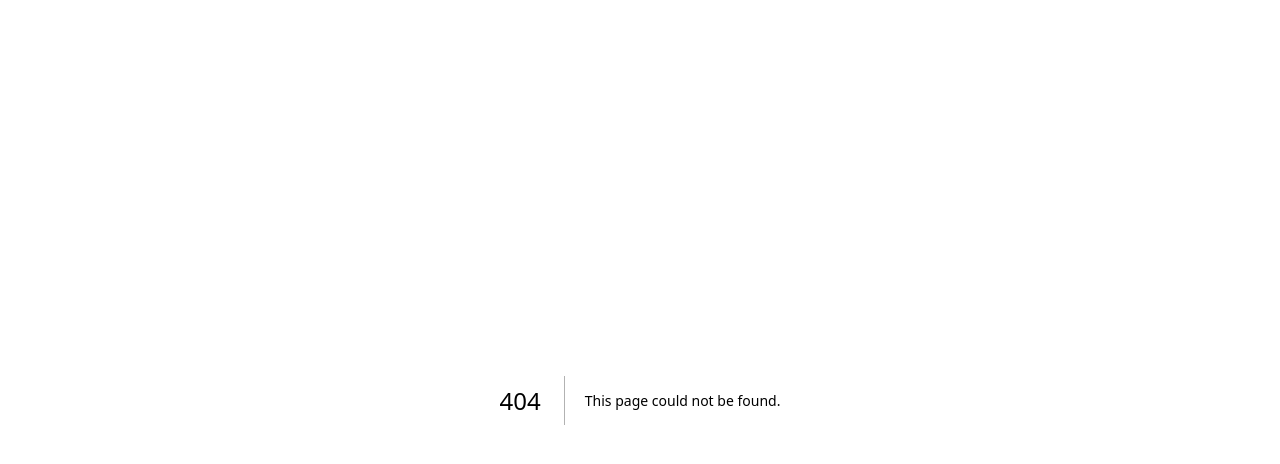
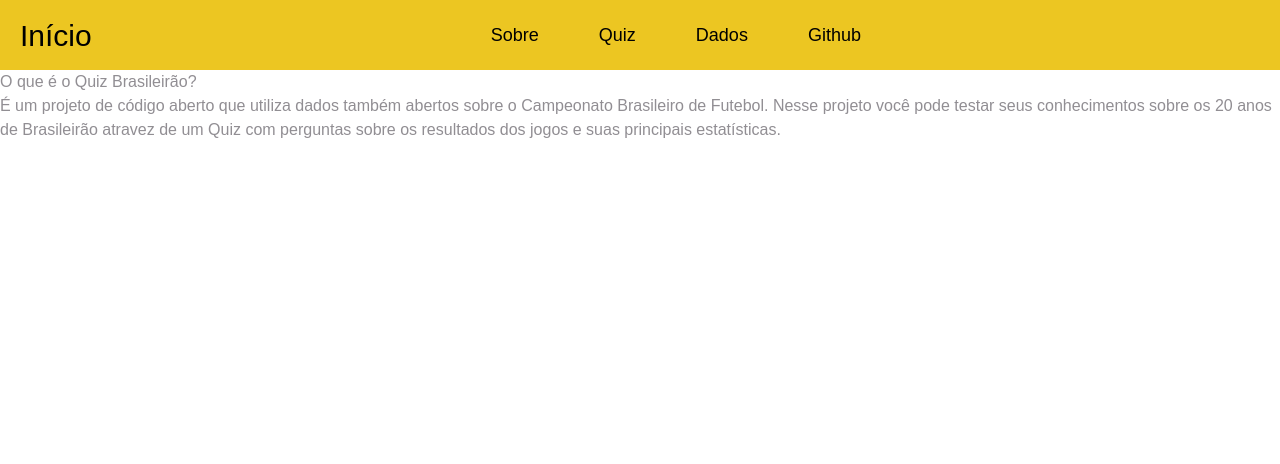
Before and after one commit to ti-a-go/quiz-brasileirao, a Next.js app: page /about in a window 1280 px wide. Before the commit this address had no page. Shown: the top 464 px of the page. Built offline with nearby package versions, Linux system fonts and the light colour scheme.

Commit message:
add new pages

```diff
--- /dev/null
+++ b/app/about/page.tsx
@@ -0,0 +1,15 @@
+import Navbar from "../components/Navbar";
+
+
+export default function About() {
+  return (<>
+    <Navbar></Navbar>
+
+    <h1>O que é o Quiz Brasileirão?</h1>
+
+    <p>
+        É um projeto de código aberto que utiliza dados também abertos sobre o Campeonato Brasileiro de Futebol. Nesse projeto você pode testar seus conhecimentos sobre os 20 anos de Brasileirão atravez de um Quiz com perguntas sobre os resultados dos jogos e suas principais estatísticas.
+    </p>
+
+  </>);
+}
--- a/app/components/Navbar.tsx
+++ b/app/components/Navbar.tsx
@@ -2,37 +2,56 @@
 
 import { useState } from 'react'
 import  styles from './Navbar.module.css';
+import Link from "next/link";
+
 
 function Navbar() {
     // adding the states
     const [isActive, setIsActive] = useState(false);
+
     //add the active class
     const toggleActiveClass = () => {
       setIsActive(!isActive);
     };
+
     //clean up function to remove the active class
     const removeActive = () => {
       setIsActive(false)
     }
+
     return (
       <div className={`${styles.app}`}>
         <header className={`${styles.appHeader}`}>
           <nav className={`${styles.navbar}`}>
-            {/* logo */}
-            <a href='#home' className={`${styles.logo}`}>Quiz Brasileirão</a>
+
+            <Link className={`${styles.logo}`} href="/">Início</Link>
+
             <ul className={`${styles.navMenu} ${isActive ? styles.active : ''}`}>
+
               <li onClick={removeActive}>
-                <a href='#home' className={`${styles.navLink}`}>Sobre</a>
+                <Link className={`${styles.navLink}`} href="/about">Sobre</Link>
               </li>
+
               <li onClick={removeActive}>
-                <a href='#home' className={`${styles.navLink}`}>Github</a>
+                <Link className={`${styles.navLink}`} href="/quiz">Quiz</Link>
               </li>
+
+              <li onClick={removeActive}>
+                <a target="_blank" href='https://github.com/adaoduque/Brasileirao_Dataset' className={`${styles.navLink}`}>Dados</a>
+              </li>
+
+              <li onClick={removeActive}>
+                <a target="_blank" href='https://github.com/ti-a-go/quiz-brasileirao' className={`${styles.navLink}`}>Github</a>
+              </li>
+
             </ul>
+
             <div className={`${styles.hamburger} ${isActive ? styles.active : ''}`}  onClick={toggleActiveClass}>
               <span className={`${styles.bar}`}></span>
               <span className={`${styles.bar}`}></span>
               <span className={`${styles.bar}`}></span>
             </div>
+
           </nav>
         </header>
       </div>
--- a/app/page.tsx
+++ b/app/page.tsx
@@ -1,12 +1,12 @@
-import Image from "next/image";
 import Navbar from "./components/Navbar";
-import Main from "./components/Main";
-
 
 
 export default function Home() {
   return (<>
     <Navbar></Navbar>
-    <Main></Main>
+
+    <h1>Quiz Brasileirão</h1>
+
+    <p>Teste seus conhecimentos sobre os 20 anos de Campeonato Brasileiro de Futebol (pontos corridos)</p>
   </>);
 }
--- /dev/null
+++ b/app/quiz/page.tsx
@@ -0,0 +1,11 @@
+import Navbar from "../components/Navbar";
+import Main from "../components/Main";
+
+
+
+export default function Quiz() {
+  return (<>
+    <Navbar></Navbar>
+    <Main></Main>
+  </>);
+}
```
